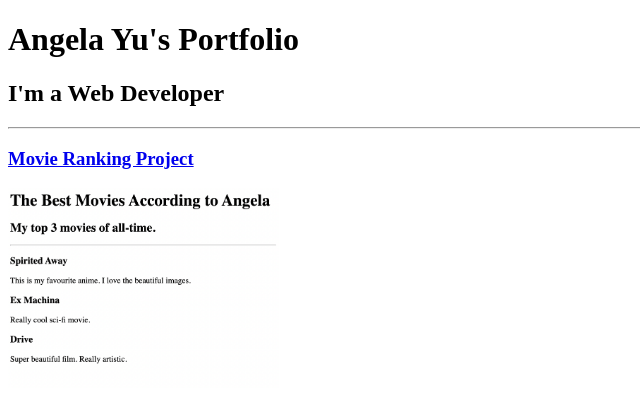
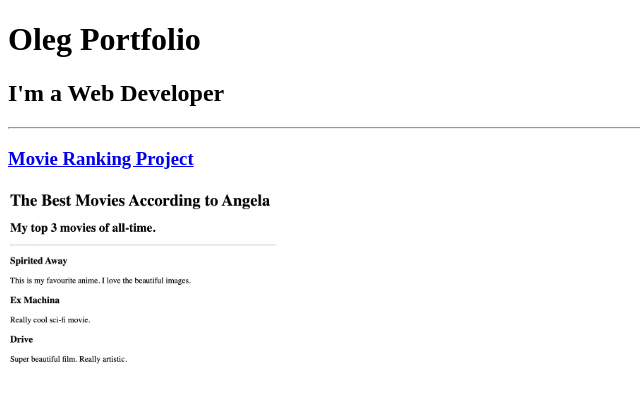
Before and after one commit to Aleh2006/portfolio2, a plain HTML site: page solution.html in a window 1280 px wide. Shown: the top 408 px of the page, without its empty margins (0-640 px from the left). Drawn offline with Linux system fonts and the light colour scheme.

Commit message:
Update solution.html

```diff
--- a/solution.html
+++ b/solution.html
@@ -3,11 +3,11 @@
 
 <head>
   <meta charset="UTF-8">
-  <title>Angela's Portfolio</title>
+  <title>Oleg Portfolio</title>
 </head>
 
 <body>
-  <h1>Angela Yu's Portfolio</h1>
+  <h1>Oleg Portfolio</h1>
   <h2>I'm a Web Developer</h2>
   <hr />
   <h3><a href="./public/movie-ranking.html">Movie Ranking Project</a></h3>
```
